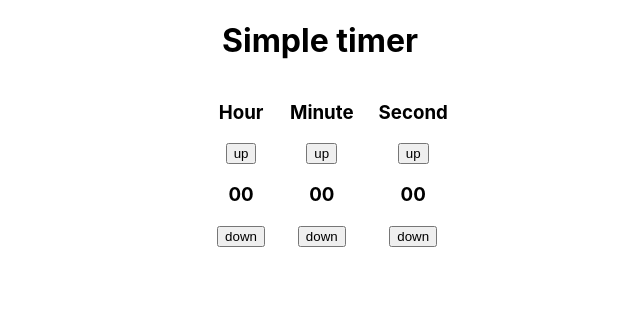
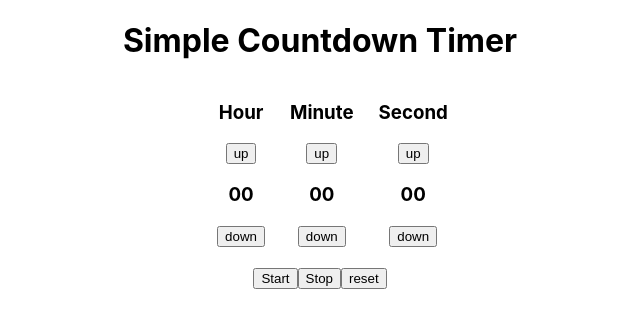
Before and after one commit to rafi365/simple-countdown-quiz, a React (Create React App) app: page / in a window 1280 px wide. Shown: the top 328 px of the page, without its empty margins (320-960 px from the left). Built offline with nearby package versions, Linux system fonts and the light colour scheme.

Commit message:
Working Countdown Timer

```diff
--- a/src/App.js
+++ b/src/App.js
@@ -1,6 +1,6 @@
 import React from 'react';
 import './App.css';
-
+var timer = 0;
 class App extends React.Component {
   constructor(props) {
     super(props);
@@ -35,11 +35,41 @@ class App extends React.Component {
     }
   }
 
+  resettimer(){
+    this.setResetInterval(false);
+    this.setState({hour: 0});
+    this.setState({minute: 0});
+    this.setState({second: 0});
+  }
+
+  setResetInterval(bool){
+    var self = this;
+    if(bool){
+          timer = setInterval(function(){
+            if (self.state.second > 0){
+              self.decrease_timer(3);
+            }
+            else if(self.state.minute > 0){
+              self.decrease_timer(2);
+              self.setState({second: 59});
+            }
+            else if(self.state.hour > 0){
+              self.decrease_timer(1);
+              self.setState({minute: 59});
+            }
+            else{
+              clearInterval(timer);
+            }
+          },1000);
+    }else{
+      clearInterval(timer);
+    }
+  }
 
   render() {
     return (
       <div className="App">
-        <h1>Simple timer</h1>
+        <h1>Simple Countdown Timer</h1>
 
         <div className="sideways">
         <div>
@@ -67,6 +97,10 @@ class App extends React.Component {
           <button onClick={()=>{this.decrease_timer(3)}}>down</button>
         </div>
         </div>
+        <br/>
+          <button onClick={()=>{this.setResetInterval(true)}}>Start</button>
+          <button onClick={()=>{this.setResetInterval(false)}}>Stop</button>
+          <button onClick={()=>{this.resettimer()}}>reset</button>
       </div>
     );
   }
```
Also changed, not shown: 1 other file (tests, documents, lock files or other folders).
